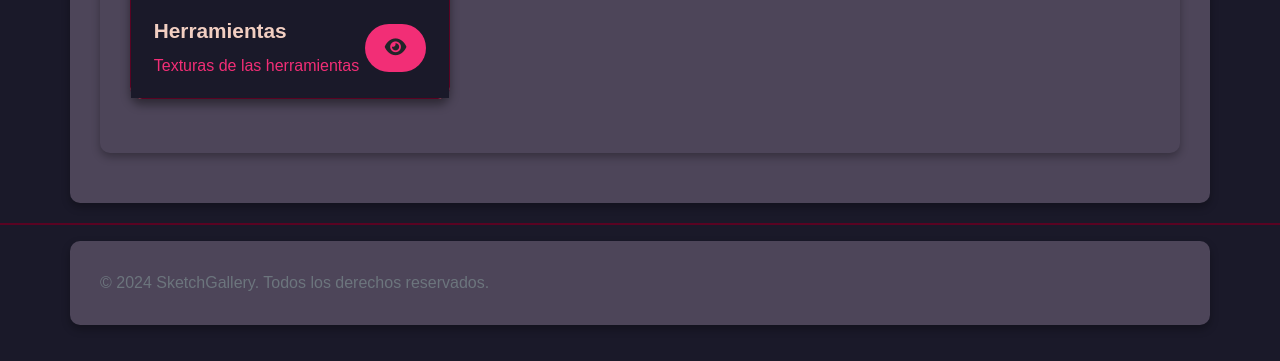
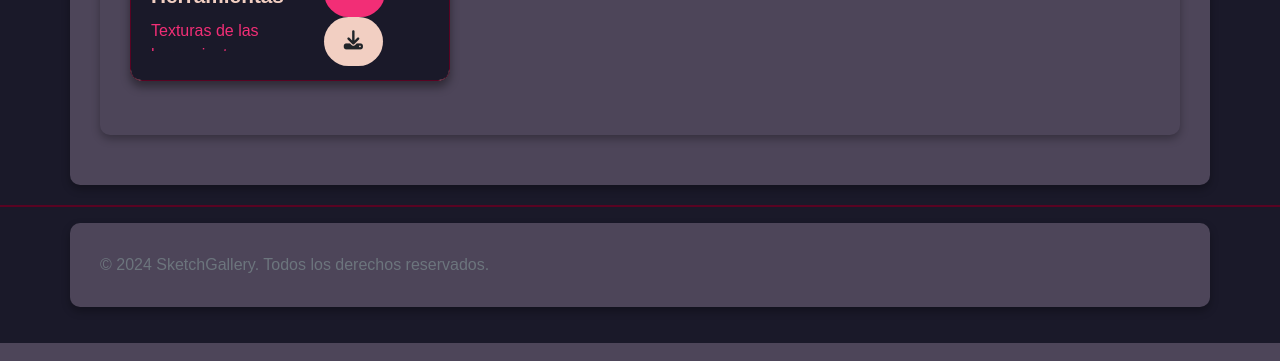
Before and after one commit to PedroDelgado1205/titulacion, a Django app: page /galeria/galeria-busqueda/1/ in a window 1280 px wide. Shown: the part 1223-1584 px from the top of the page. Run offline with Django 5.2, Linux system fonts and the light colour scheme; data comes from the database, SQL or seed files in the repository; both versions use the stored data as it was after the commit; some libraries are stand-ins or nearby versions.

Commit message:
descarga de obras

```diff
--- a/templates/galeria/galeria_busqueda.html
+++ b/templates/galeria/galeria_busqueda.html
@@ -90,6 +90,7 @@
 
     .btn-pri:hover {
         background-color: #590322 !important;
+        color: #F2CFC2;
     }
 
     .btn-dan {
@@ -105,6 +106,20 @@
     .btn-dan:hover {
         background-color: #F22E76 !important;
     }
+
+    .btn-war {
+            background-color: #F2CFC2 !important;
+            border: none;
+            border-radius: 50px;
+            padding: 10px 20px;
+            font-size: 1.2rem;
+            transition: background-color 0.3s, color 0.3s;
+        }
+
+        .btn-war:hover {
+            background-color: #590322 !important;
+            color: #F2CFC2;
+        }
 
     /* Estilos del contenedor de la galería */
     #sortable-gallery {
@@ -125,6 +140,19 @@
         font-size: 1.25rem;
         margin-bottom: 15px;
     }
+
+    .card-body{
+        border-bottom-left-radius: 10px;
+        border-bottom-right-radius: 10px;
+    }
+
+    .card-text{
+        height: 2em;
+        overflow-x: hidden;
+        overflow-y: scroll visible;
+        scrollbar-width: thin;
+        scrollbar-color: #590322 #F22E76;
+    }
 </style>
 {% endblock %}
 {% block content %}
@@ -141,7 +169,7 @@
                 <!-- tarjetas para contener las obras -->
                 <div class="card mb-4">
                     <img src="{{ obra.imagen.url }}" class="card-img-top" alt="{{ obra.titulo }}">
-                    <div class="card-body d-flex align-items-center justify-content-around">
+                    <div class="card-body d-flex align-items-center justify-content-around" style="max-height: 125px; min-height: 125px;">
                         <div class="col-mb-2">
                             <h5 class="card-title">{{ obra.titulo }}</h5>
                             <p class="card-text">{{ obra.descripcion }}</p>
@@ -151,6 +179,8 @@
                             <a class="btn btn-pri" href="{% url 'galeria:ver_obra_busqueda' obra.id autor.id %}">
                                 <i class="fa-solid fa-eye"></i>
                             </a>
+                            <!-- descargar obra -->
+                            <a href="{{ obra.imagen.url }}" class="btn btn-war" target="_blank"><i class="fa-solid fa-download"></i></a>
                         </div>
                     </div>
                 </div>
```
Also changed, not shown: templates/galeria/index.html (+18 -3 lines), db.sqlite3.
